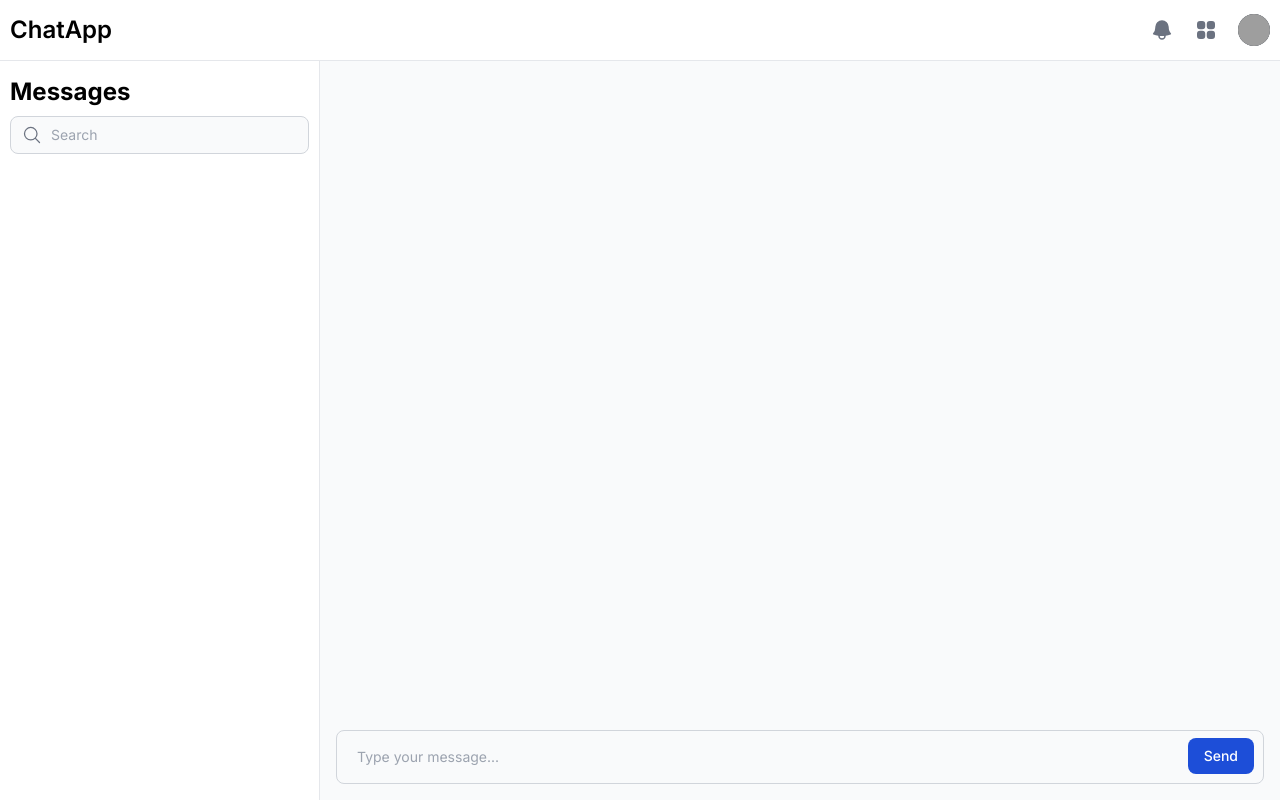
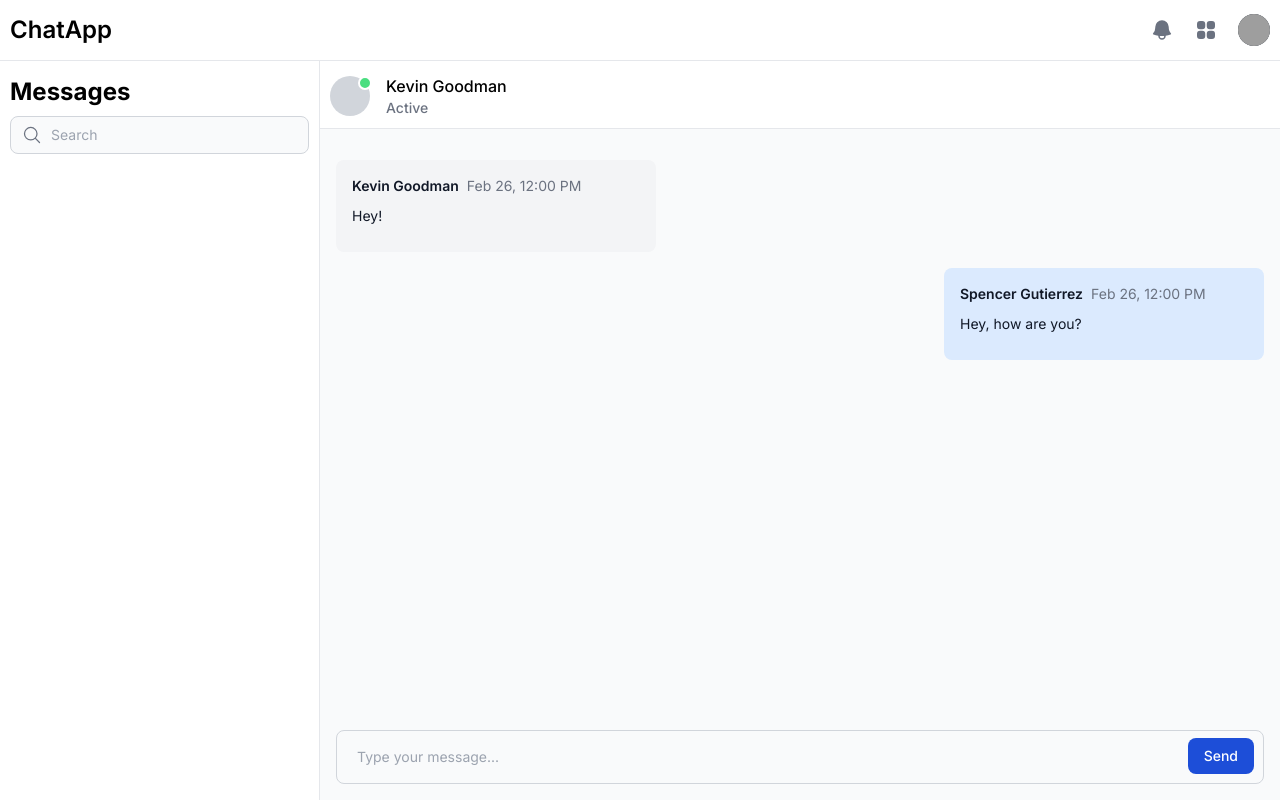
Before and after one commit to damianwysokinski/chat-app-react, a Next.js app: page /chat/2 in a window 1280 px wide. Built offline with nearby package versions, Linux system fonts and the light colour scheme; grey boxes are pictures that could not be loaded.

Commit message:
implement ChatHeader and add condition for non-existing chatrooms

```diff
--- a/src/app/chat/[chatId]/page.tsx
+++ b/src/app/chat/[chatId]/page.tsx
@@ -1,31 +1,28 @@
-"use client";
+'use client';
 
-import { FC, useState } from 'react'
-import { getUsers, getChatRooms, ChatMessage } from '@/utils/dataUtils';
-import ChatInput from "@/components/ChatInput";
+import { FC, useState } from 'react';
+
+import { getChatroomById, ChatMessage, getUsers } from '@/utils/dataUtils';
+
+import ChatHeader from '@/components/ChatHeader';
+import ChatInput from '@/components/ChatInput';
 import ChatMessages from '@/components/ChatMessages';
 import ChatLayout from '@/components/ChatLayout';
 
 interface PageProps {
   params: {
-        chatId: string
-    }
-}
-
-const getChatMessages = (chatId: string) => {
-    try {
-        const chatRooms = getChatRooms();
-        return chatRooms.find(room => room.id === parseInt(chatId));
-    } catch (error) {
-        console.error(error);
-    }
+    chatId: string;
+  };
 }
 
 const ChatPage: FC<PageProps> = ({ params }) => {
   const { chatId } = params;
+  const chatroom = getChatroomById(Number(chatId));
   const users = getUsers();
-    const initialChatRoom = getChatMessages(chatId);
-    const [messages, setMessages] = useState<ChatMessage[]>(initialChatRoom?.messages || []);
+
+  const [messages, setMessages] = useState<ChatMessage[]>(
+    chatroom?.messages || [],
+  );
 
   const handleSendMessage = (messageContent: string) => {
     const newMessage: ChatMessage = {
@@ -37,14 +34,27 @@ const ChatPage: FC<PageProps> = ({ params }) => {
     setMessages((prevMessages) => [...prevMessages, newMessage]);
   };
 
+  if (!chatroom) {
+    return (
+      <ChatLayout>
+        <div className="flex h-full items-center justify-center px-4 py-10 sm:px-6 lg:px-8">
+          <div className="flex flex-col items-center text-center">
+            Conversation not found
+          </div>
+        </div>
+      </ChatLayout>
+    );
+  }
+
   return (
     <ChatLayout>
       <div className="pb-20">
+        <ChatHeader user={chatroom} />
         <ChatMessages messages={messages} users={users} />
         <ChatInput onSendMessage={handleSendMessage} />
       </div>
     </ChatLayout>
   );
-}
+};
 
 export default ChatPage;
```
Lines whose indentation alone changed are shown as unchanged.
